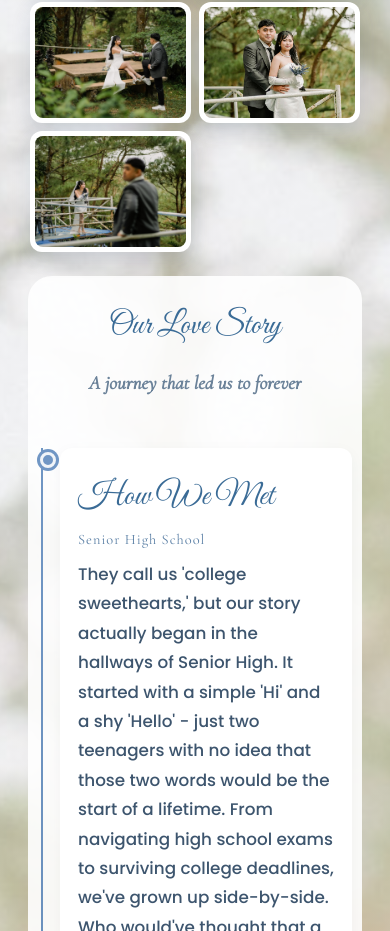
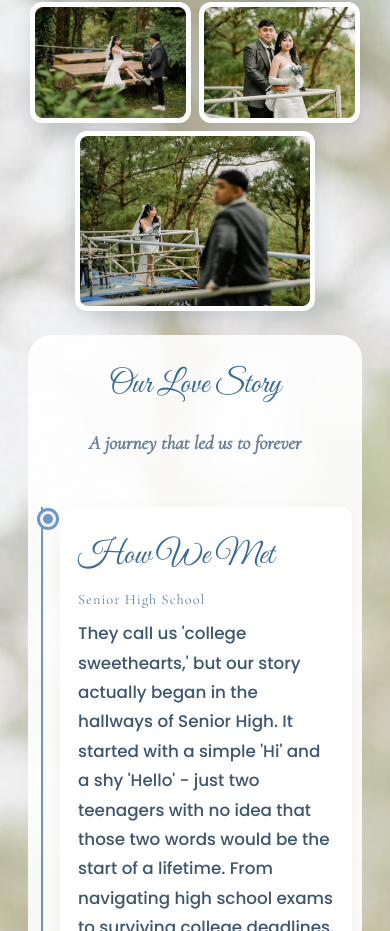
Before and after one commit to H1karuuu/RSVP-Wedding-Website, a Vue app in the folder frontend/: page /home in a window 390 px wide. Shown: the part 2273-3204 px from the top of the page. Built offline with nearby package versions, Linux system fonts and the light colour scheme; no server answers.

Commit message:
feat: add styling for last centered story photo in timeline and gallery

```diff
--- a/frontend/src/views/MainPage.vue
+++ b/frontend/src/views/MainPage.vue
@@ -2082,6 +2082,11 @@ onUnmounted(() => {
     transform: none !important;
   }
   .story-side-photo.story-photo-wide { grid-column: auto; }
+  .story-side-photo.story-last-centered {
+    grid-column: 1 / -1;
+    justify-self: center;
+    width: min(260px, 100%);
+  }
   .story-side-photo.story-photo-tall { aspect-ratio: 4 / 3; }
   .story-side-photo img.story-prenup-15 { object-position: center 22%; }
   .gallery-grid { grid-template-columns: repeat(2, 1fr); width: min(520px, calc(100% - 24px)); gap: 10px; }
@@ -2117,6 +2122,11 @@ onUnmounted(() => {
   .timeline-dot { left: -20px; }
   .story-collage { grid-template-columns: repeat(2, minmax(0, 1fr)); gap: 8px; }
   .story-side-photo.story-photo-wide { grid-column: auto; }
+  .story-side-photo.story-last-centered {
+    grid-column: 1 / -1;
+    justify-self: center;
+    width: min(240px, 100%);
+  }
   .story-side-photo img.story-prenup-15 { object-position: center 26%; }
   .gallery-grid { gap: 8px; width: min(400px, calc(100% - 14px)); }
   .gallery-item img.gallery-prenup-6 { object-position: center 30%; }
```
